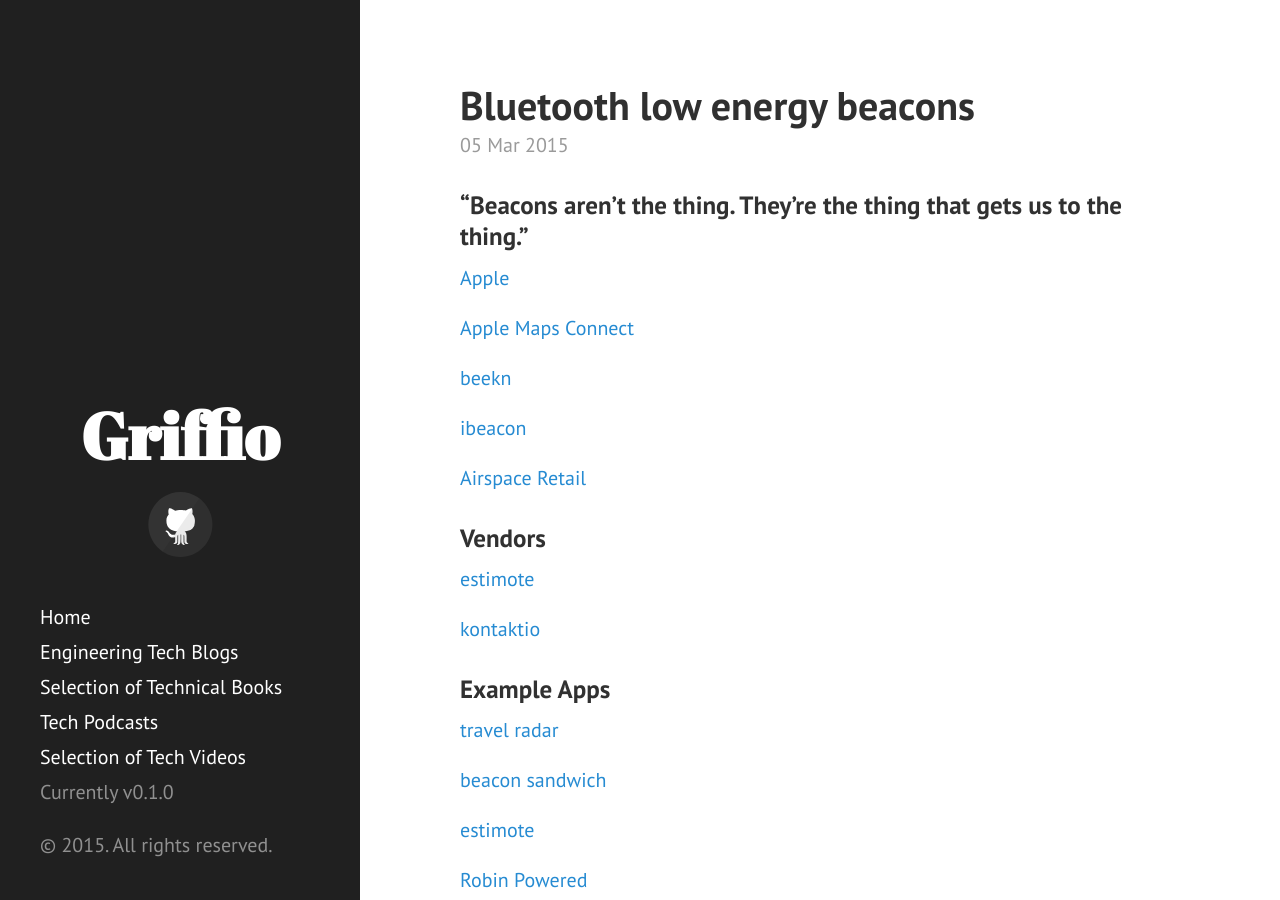
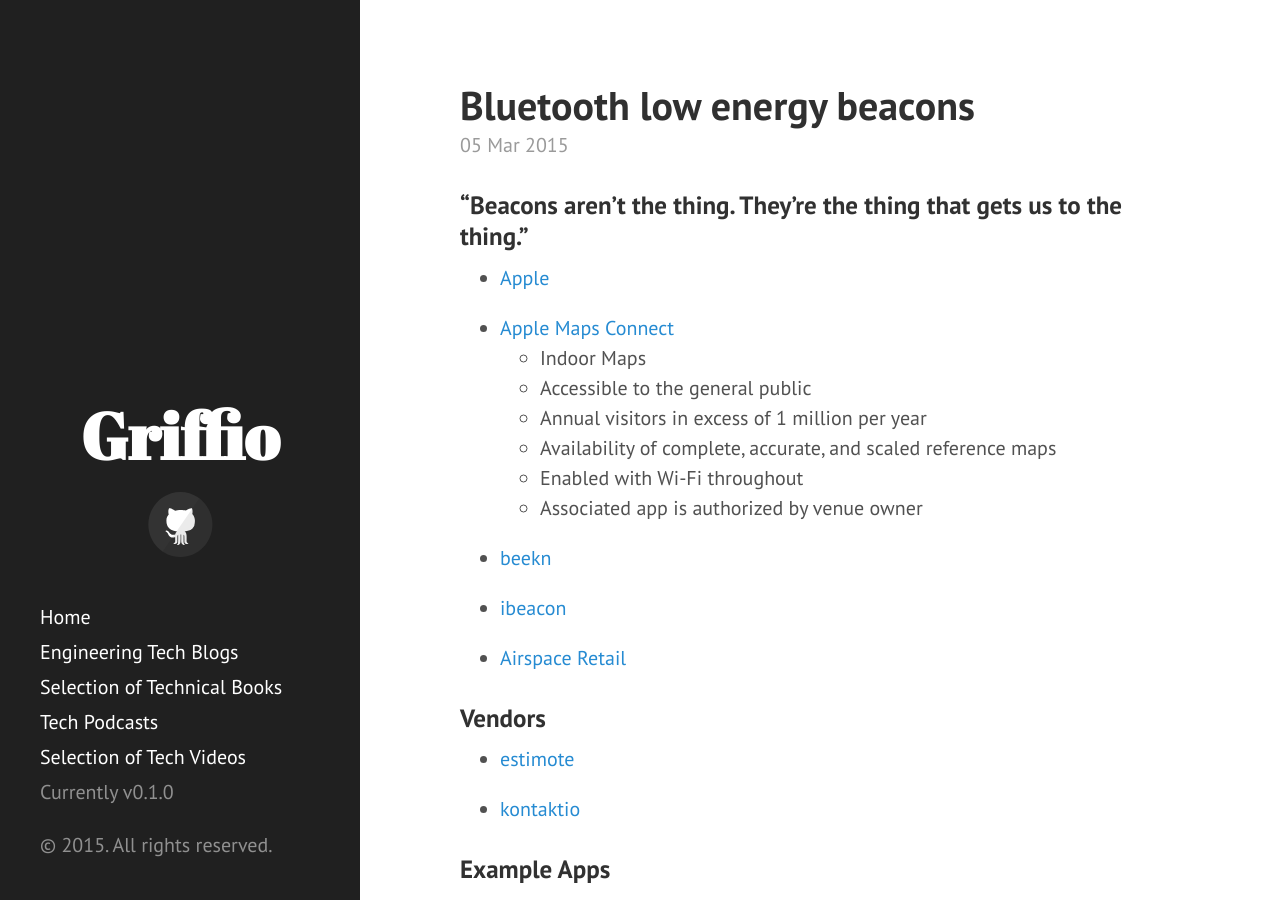
Before and after one commit to griffio/griffio.github.io, a Jekyll site: the page built from _posts/2015-03-05-Bluetooth-low-energy-transmitters.md, in a window 1280 px wide and 900 px high. Built offline with Jekyll 4.4.1, drawn with Linux system fonts in a browser that asks for light colours; nearby versions of some CDN libraries.

Commit message:
Update 2015-03-05-Bluetooth-low-energy-transmitters.md

```diff
--- a/_posts/2015-03-05-Bluetooth-low-energy-transmitters.md
+++ b/_posts/2015-03-05-Bluetooth-low-energy-transmitters.md
@@ -9,22 +9,27 @@
 
 ### "Beacons aren't the thing. They're the thing that gets us to the thing."
 
+* [Apple](https://developer.apple.com/ibeacon/)
 
-[Apple](https://developer.apple.com/ibeacon/)
+* [Apple Maps Connect](https://mapsconnect.apple.com)
+  * Indoor Maps
+  * Accessible to the general public
+  * Annual visitors in excess of 1 million per year
+  * Availability of complete, accurate, and scaled reference maps
+  * Enabled with Wi-Fi throughout
+  * Associated app is authorized by venue owner
 
-[Apple Maps Connect](https://mapsconnect.apple.com)
+* [beekn](http://beekn.net/guide-to-ibeacons/)
 
-[beekn](http://beekn.net/guide-to-ibeacons/)
+* [ibeacon](http://www.ibeacon.com)
 
-[ibeacon](http://www.ibeacon.com)
-
-[Airspace Retail](http://airspace.cc)
+* [Airspace Retail](http://airspace.cc)
 
 ### Vendors
 
-[estimote](http://estimote.com)
+* [estimote](http://estimote.com)
 
-[kontaktio](http://kontakt.io/)
+* [kontaktio](http://kontakt.io/)
 
 ### Example Apps
 
```
